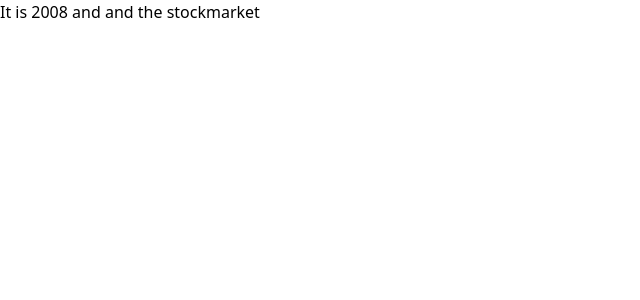
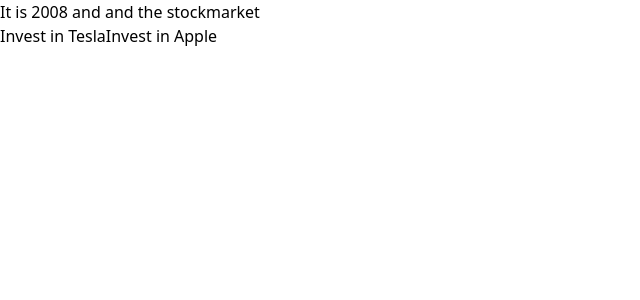
Before and after one commit to RakhinH/web-story, a React (Vite) app: page /story/first in a window 1280 px wide. Shown: the top 300 px of the page, without its empty margins (0-640 px from the left). Built offline with nearby package versions, Linux system fonts and the light colour scheme.

Commit message:
hjgghfgrre

```diff
--- a/src/App.jsx
+++ b/src/App.jsx
@@ -11,11 +11,12 @@
             <BrowserRouter>
                 <Routes>
                     <Route path="/" element={
-                        <div className=" flex justify-center items-center bg-center w-full h-screen bg-[url()]" >
+                        <div className=" flex justify-center items-center bg-center w-full h-screen bg-[url(https://i.ebayimg.com/00/s/Nzc1WDEyMjQ=/z/6PAAAOSw93Bhplwj/$_57.JPG?set_id=8800005007)]" >
                             <div >
 
-                                <div className=" flex justify-center gap-9 w-fit p-2 bg-gradient-to-r from-indigo-300 to-indigo-900">
+                                <div className=" flex justify-center gap-9 w-fit p-2 bg-gradient-to-r from-neutral-100 to-neutral-500 float-left">
                                     <Link className="text-3xl " to="/story/first">Start</Link>
+                                    <Link className="text-3xl " to="">Second</Link>
                                 </div>
 
                             </div>
--- a/src/components/base.jsx
+++ b/src/components/base.jsx
@@ -23,9 +23,9 @@
                 <div className="box-decoration-slice bg-gradient-to-r from-indigo-300 to-indigo-900 text-black px-2 w-2/3 flex flex-col items-center">
                     <p>{current.text}</p>
 
-                    {current.buttons.map((b) => {
+                    {current.buttons.map((b) => (
                         <Link to={"/story/" + b.id}>{b.text}</Link>
-                    })}
+                    ))}
                 </div>
             </div>
             </>
--- a/src/story.js
+++ b/src/story.js
@@ -1,3 +1,20 @@
+// "": {
+//         title: "",
+//         text: "",
+//         image: "",
+//         buttons: [
+//             {
+//                 text: "",
+//                 id: ""
+//             },
+//             {
+//                 text: "",
+//                 id: ""
+//             }
+//         ]
+//     },
+
+
 export const story = {
     "first": {
         text: "It is 2008 and and the stockmarket",
@@ -15,20 +32,39 @@
     },
 
     "tesla": {
-        title: "title 1",
-        text: "text 1",
+        title: "",
+        text: "",
         image: "",
         buttons: [
             {
-                text: "Throw hands with the Don",
-                id: "fight-trump"
+                text: "",
+                id: ""
             },
             {
-                text: "text 1",
-                id: "2"
+                text: "",
+                id: ""
             }
         ]
     },
-    "fight-trump": {}
+
+    "apple": {
+        title: "",
+        text: "",
+        image: "",
+        buttons: [
+            {
+                text: "",
+                id: ""
+            },
+            {
+                text: "",
+                id: ""
+            }
+        ]
+    },
+
+
+
+
 
 }
```
